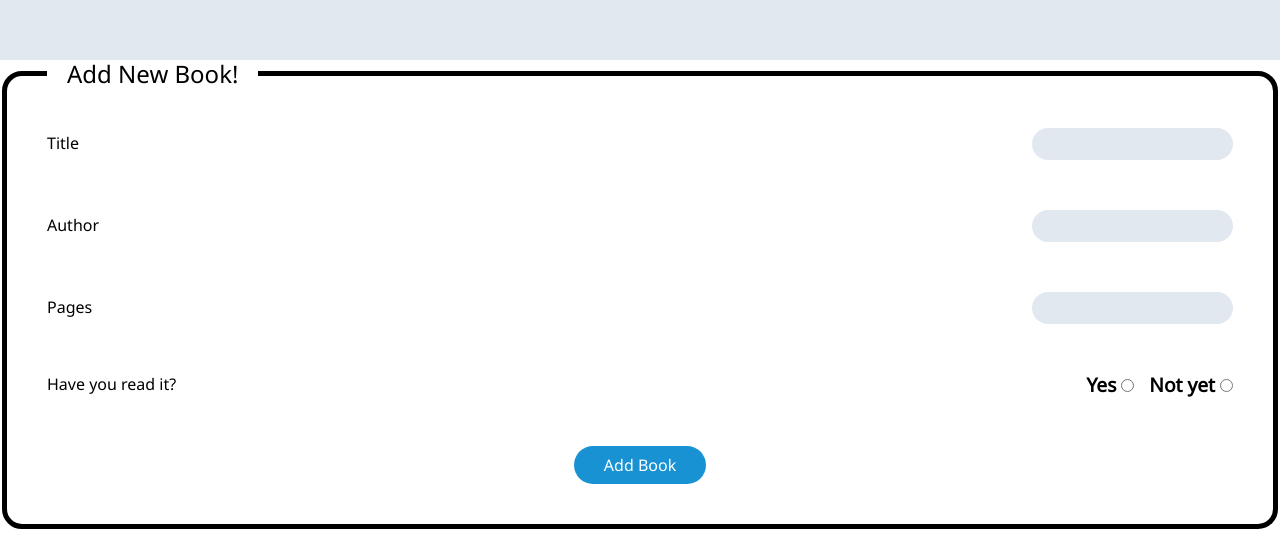
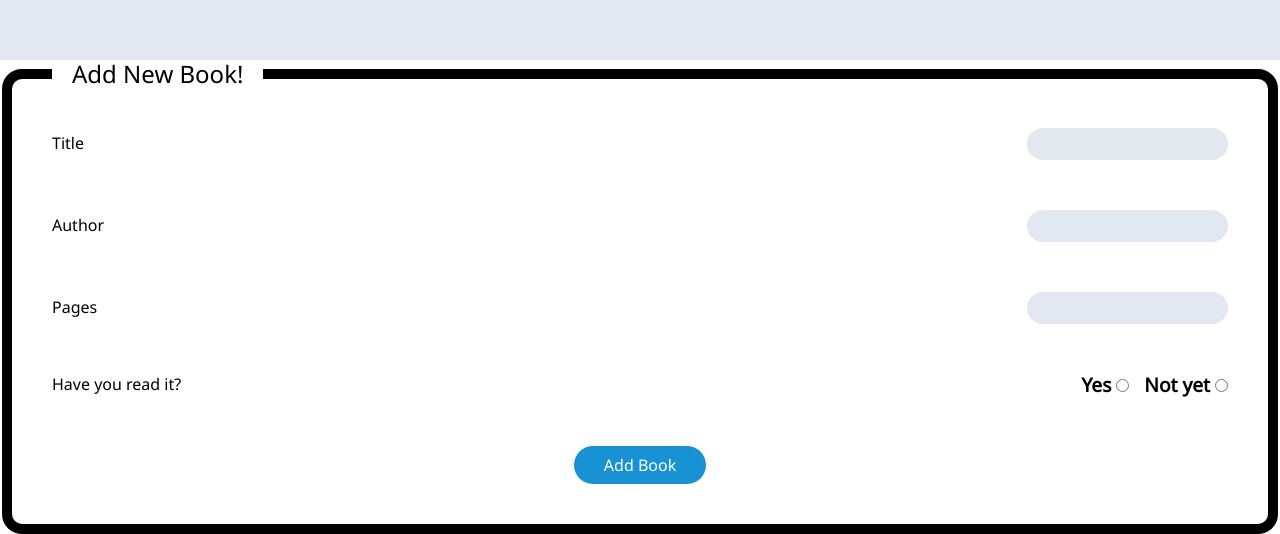
Before and after one commit to whitesgr03/My-Library, a plain HTML site: page index.html in a window 1280 px wide. Shown: the part 740-1274 px from the top of the page. Drawn offline with nearby package versions, Linux system fonts and the light colour scheme.

Commit message:
Update style.css

```diff
--- a/style.css
+++ b/style.css
@@ -71,7 +71,7 @@ main {
 
 main .library .book {
     display: flex;
-    border: 2px solid black;
+    border: 2px solid var(--main-color);
     padding: 20px;
     gap: 20px;
     flex-wrap: wrap;
@@ -130,8 +130,8 @@ main .library .book div button {
 
 
 form fieldset {
-    background-color: #fff;
-    border: 5px solid #000;
+    background-color: var(--button-text-color);
+    border: 10px solid var(--main-color);
     border-radius: 20px;
     padding: 40px;
 }
```
